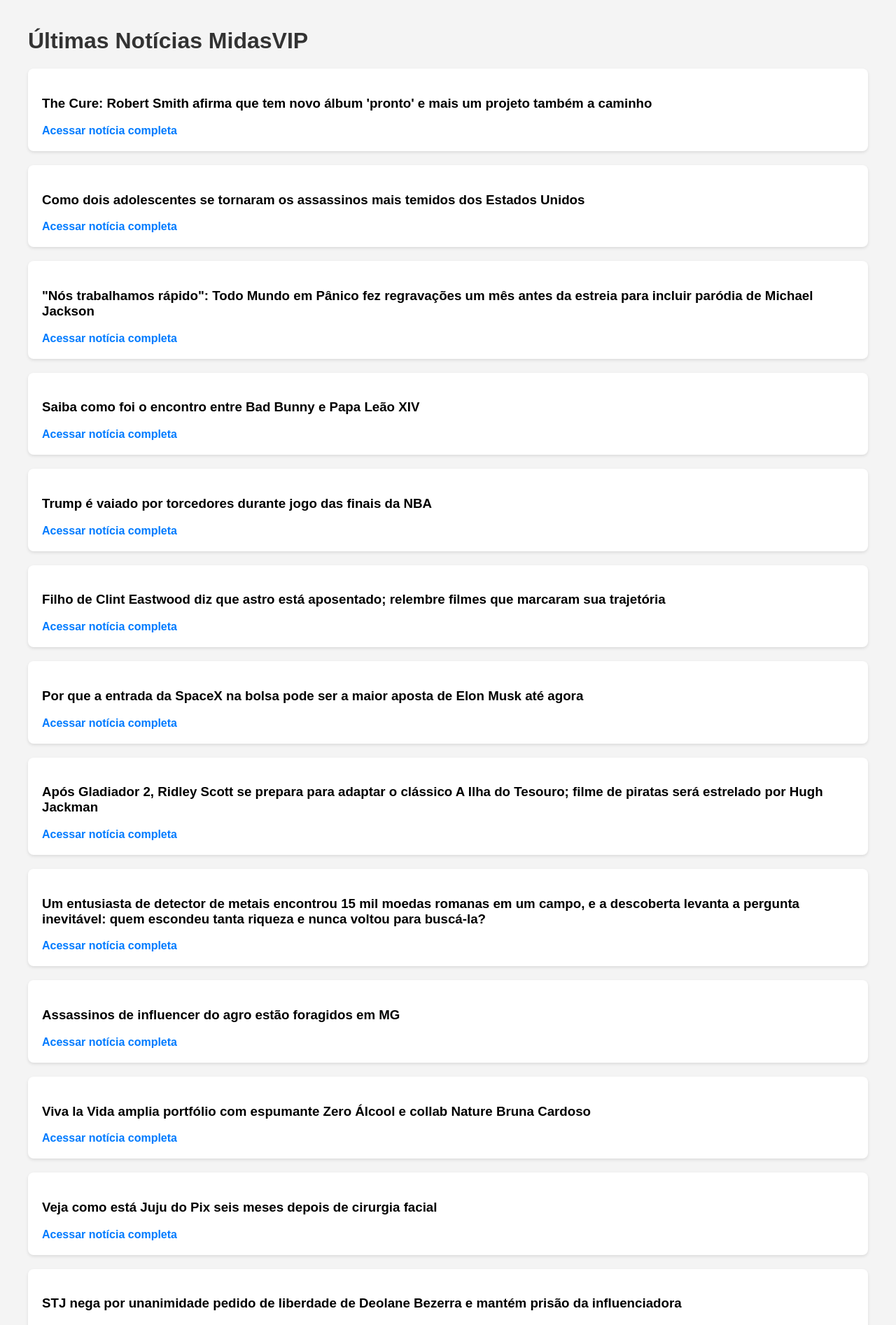
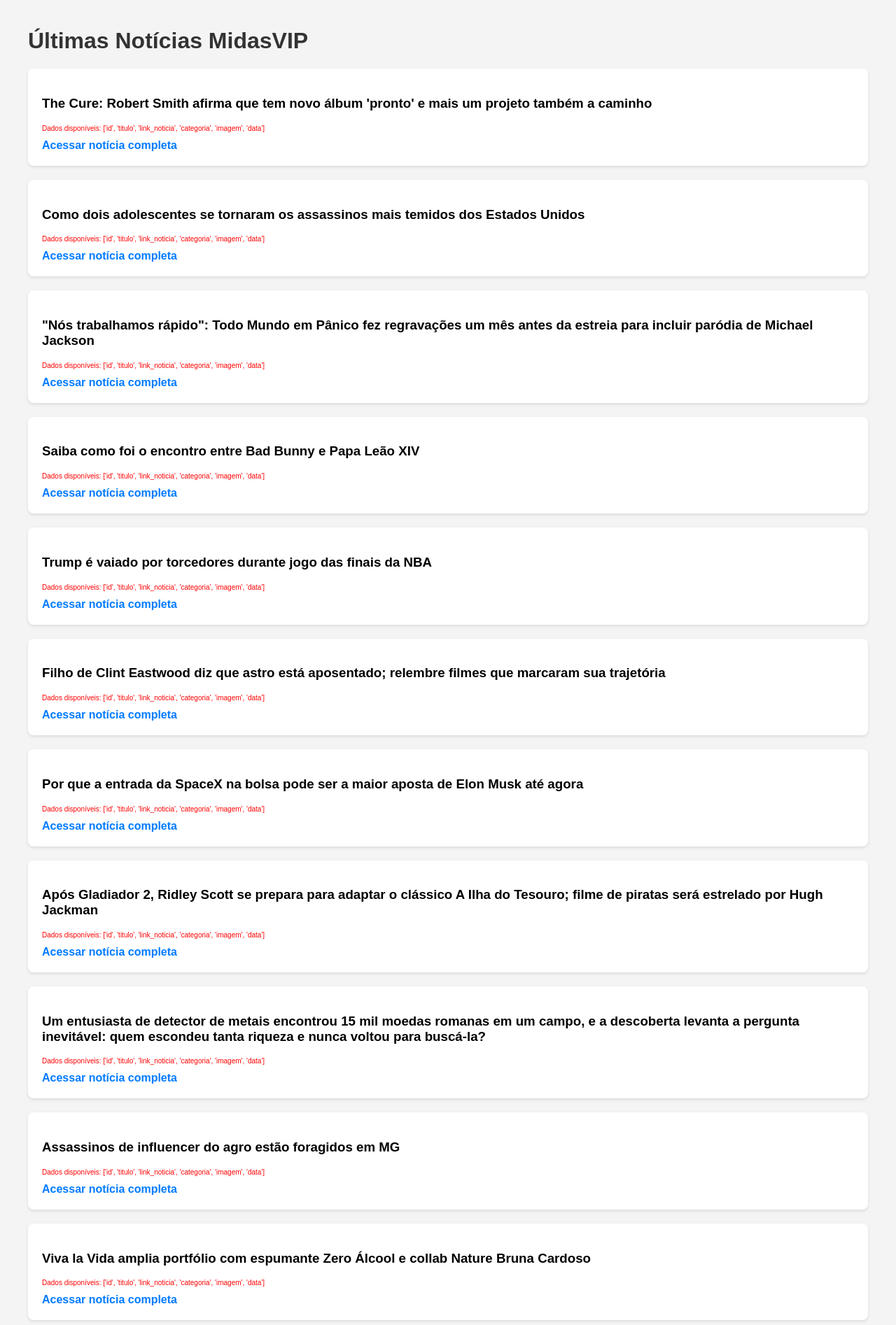
Before and after one commit to roney-midasvip/midasvip, a Flask app: page / in a window 1280 px wide. Shown: the top 1894 px of the page at 70% size. Run offline with Flask 3, Linux system fonts and the light colour scheme; data comes from the database, SQL or seed files in the repository.

Commit message:
Add files via upload

```diff
--- a/templates/index.html
+++ b/templates/index.html
@@ -9,6 +9,7 @@
         h1 { color: #333; }
         a { color: #007bff; text-decoration: none; font-weight: bold; }
         a:hover { text-decoration: underline; }
+        .debug-info { color: red; font-size: 10px; }
     </style>
 </head>
 <body>
@@ -18,7 +19,10 @@
     {% for noticia in noticias %}
     <div class="noticia-card">
         <h3>{{ noticia.titulo }}</h3>
-        <!-- Tenta pegar 'link', se não existir, tenta pegar 'url' -->
+
+        <!-- Esta linha vai te mostrar exatamente quais nomes existem no seu banco -->
+        <p class="debug-info">Dados disponíveis: {{ noticia.keys() }}</p>
+
         <a href="{{ noticia.link if noticia.link else noticia.url }}" target="_blank">Acessar notícia completa</a>
     </div>
     {% endfor %}
```
